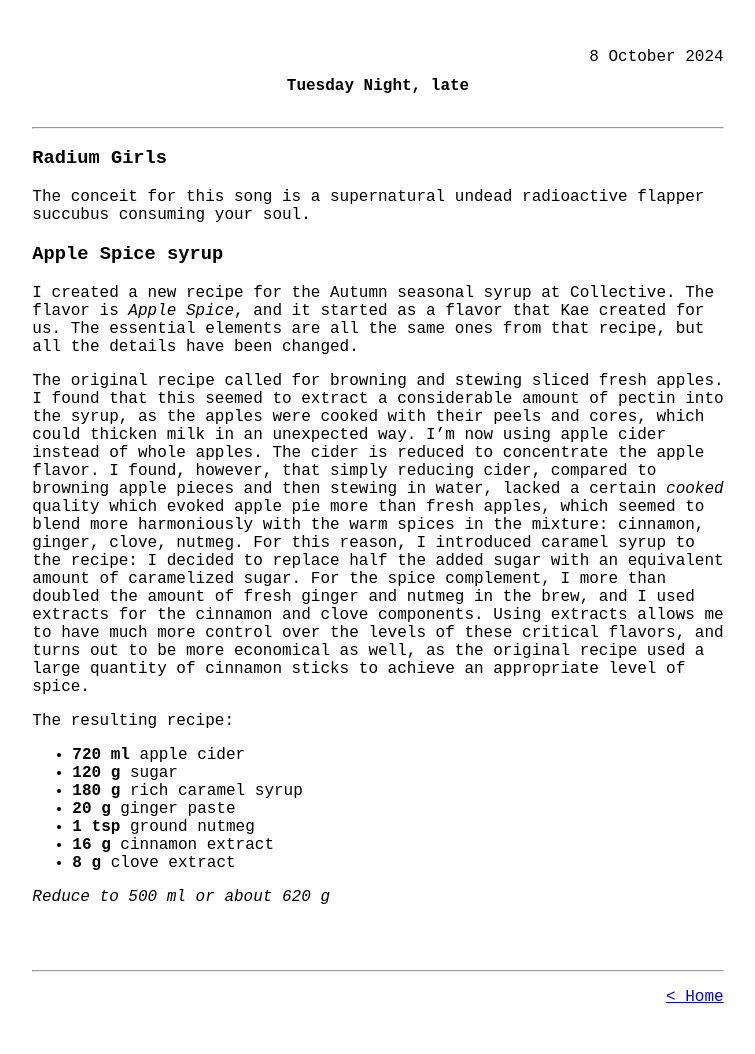
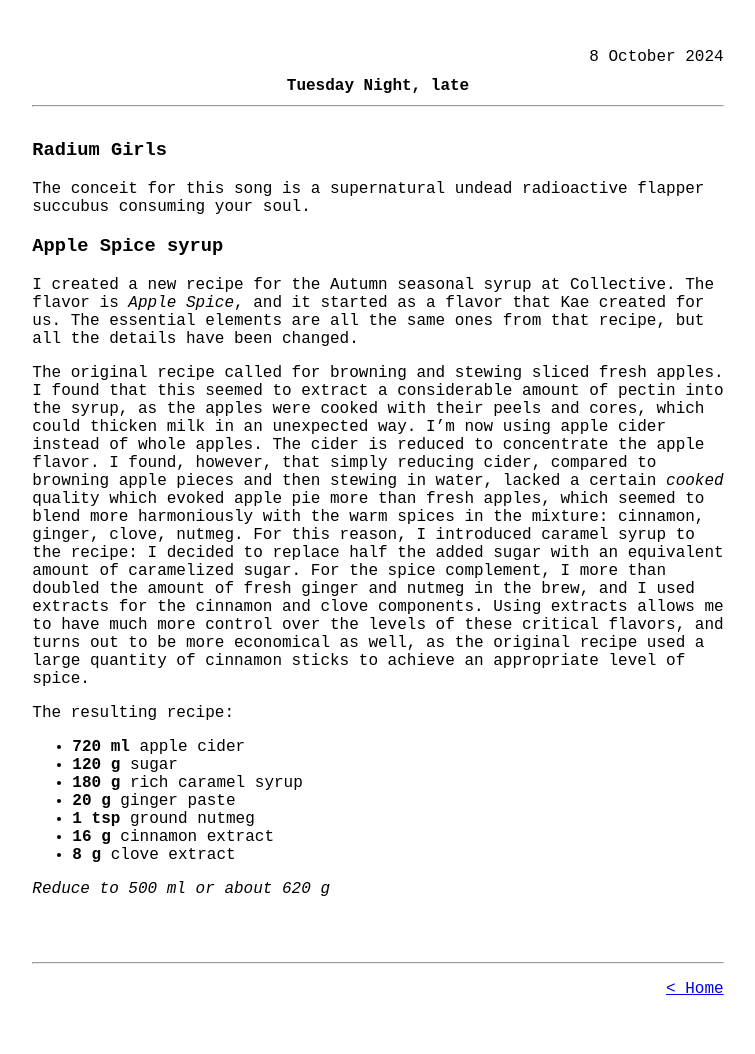
Before and after one commit to popempire/hjhw, a Jekyll site: the page built from _posts/2024-10-08-tuesday.md, in a window 1280 px wide. Shown: the whole page, without its empty margins (262-1017 px from the left). Built offline with Jekyll 4.4.1, drawn with Linux system fonts in a browser that asks for light colours.

Commit message:
Update style.css

```diff
--- a/css/style.css
+++ b/css/style.css
@@ -10,13 +10,13 @@ div #main {
 
 header {
   text-align: right;
+  margin-bottom: 2rem;
 }
 
 header h1 {
   text-align: center;
   font-weight: bold;
   font-size: 1rem;
-  margin-bottom: 2rem;
 }
 
 footer {
```
